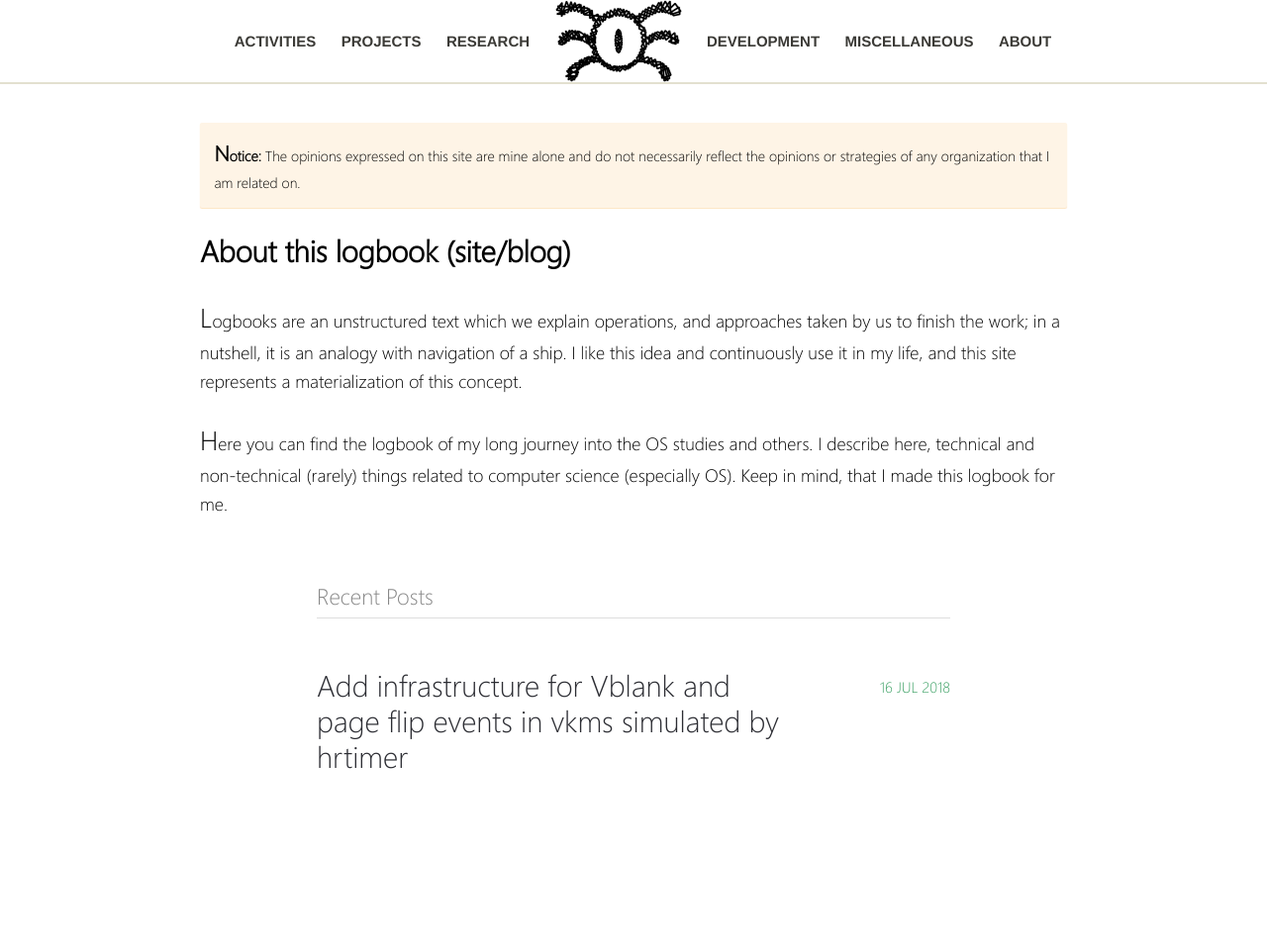
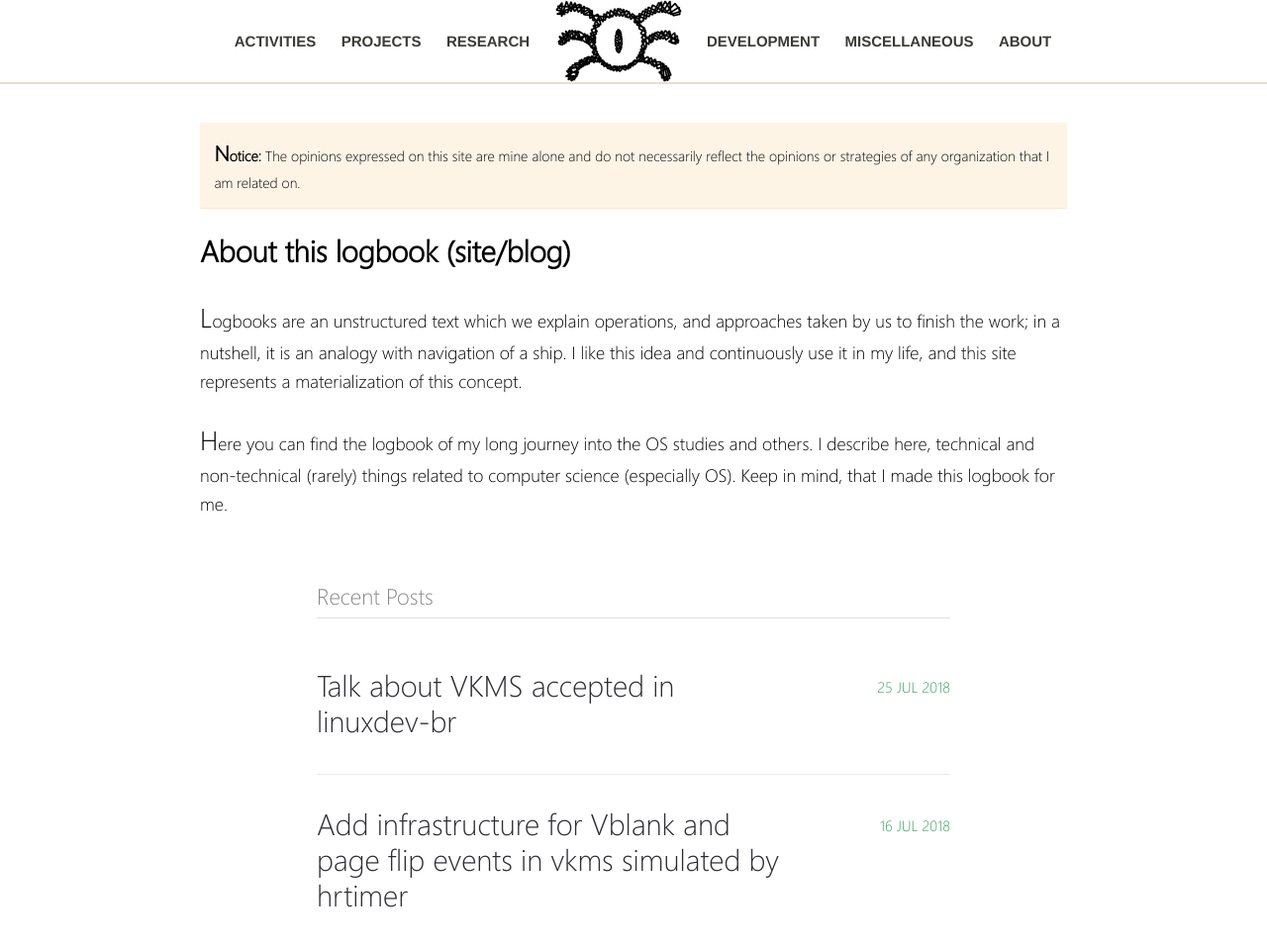
Before and after one commit to webfolder/siqueira.tech, a Jekyll site: the page built from index.md, in a window 1280 px wide. Shown: the whole page at 99% size. Built offline with Jekyll 4.4.1, drawn with Linux system fonts in a browser that asks for light colours; before the commit the page ends 900 px from its top, so only the background shows below that.

Commit message:
Post about linuxdev-br

```diff
--- a/_posts/reports/2018-07-13-vkms-presentation-accepted-at-linuxdev-br-2018.md
+++ b/_posts/reports/2018-07-25-vkms-presentation-accepted-at-linuxdev-br-2018.md
@@ -1,9 +1,9 @@
 ---
 layout: post
 title:  "Talk about VKMS accepted in linuxdev-br"
-date:   2018-07-13
+date:   2018-07-25
 categories: report
-published: false
+published: true
 ---
 
 {% include image-post.html
@@ -24,7 +24,6 @@ subsystem and finish with the explanation of the VKMS. I want to detail some of
 the features that I developed, and I will try to explain the features developed
 by Haneen. As soon as I have the presentation done, I will post it here.
 
-
 ## Reference
 
 1. [Linux Developer Conference Brazil](https://linuxdev-br.net/)
```
